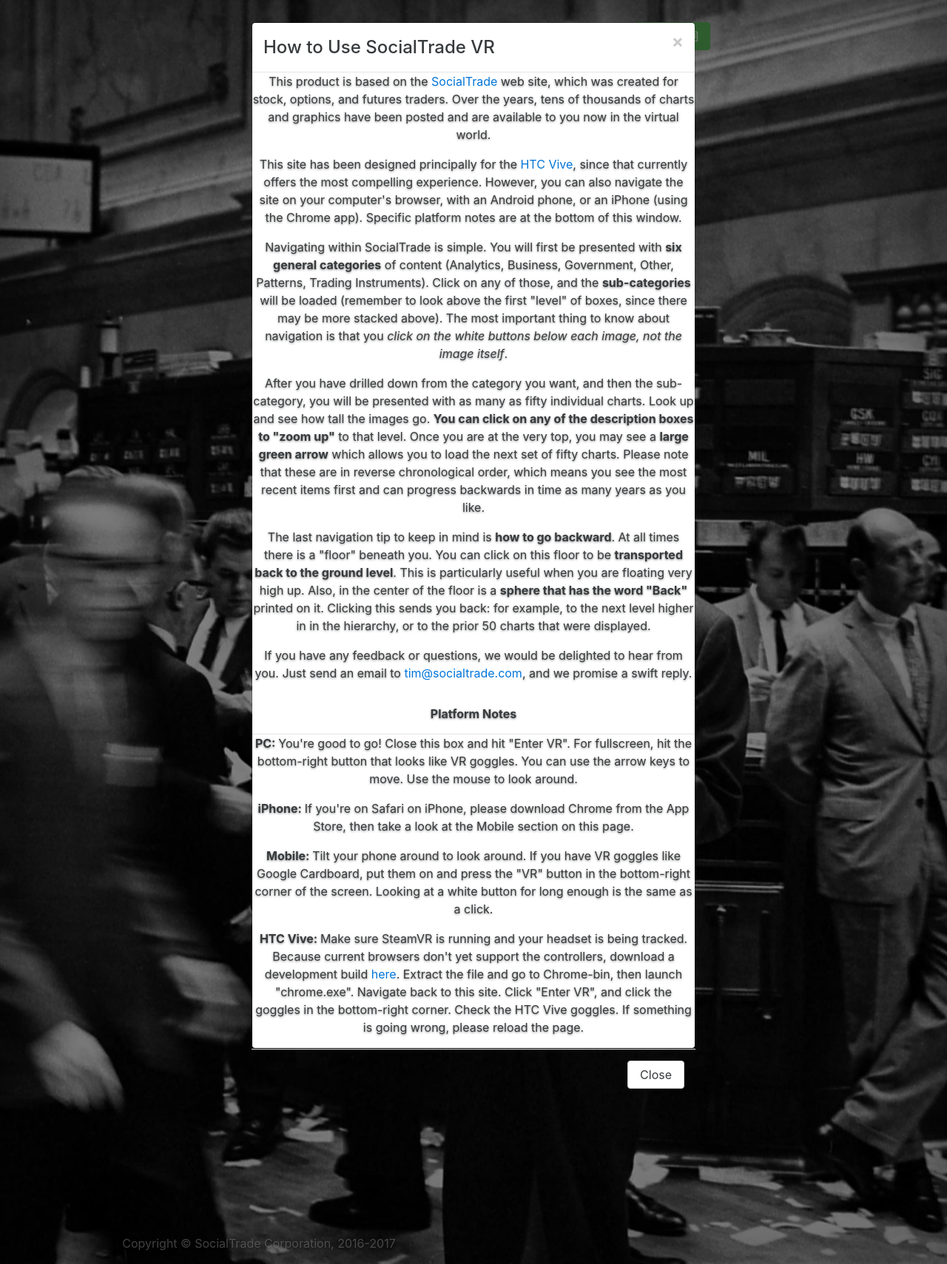
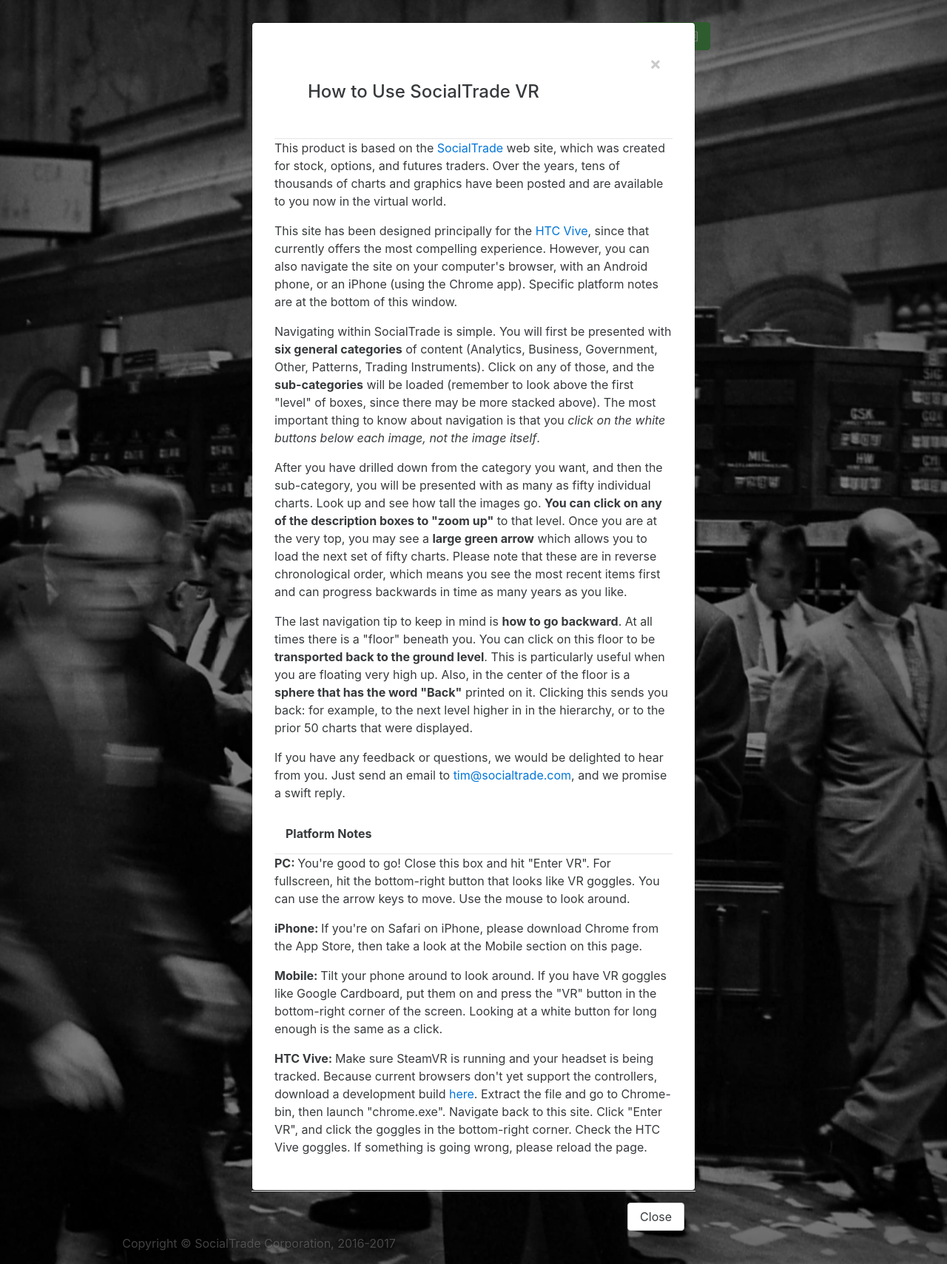
Before and after one commit to ehknight/socialtrade-vr, a Flask app: page / in a window 1280 px wide, after a click on "How To". Shown: the whole page at 74% size. Run offline with Flask 2, Linux system fonts and the light colour scheme; some libraries are stand-ins or nearby versions.

Commit message:
fixed padding issues

```diff
--- a/static/landing-style.css
+++ b/static/landing-style.css
@@ -103,6 +103,7 @@ body {
 .body-text {
     text-align:left;
     text-shadow: none;
+    padding: 30px 30px 30px 30px;
 }
 
 /* Extra markup and styles for table-esque vertical and horizontal centering */
--- a/templates/landing_page.html
+++ b/templates/landing_page.html
@@ -40,7 +40,7 @@
                 <!-- How-to Modal -->
                 <div class="modal" id="howto" tabindex="-1" role="dialog" aria-labelledby="howtoLabel1" aria-hidden="true">
                     <div class="modal-dialog" role="document">
-                        <div class="modal-content">
+                        <div class="modal-content body-text">
                             <div class="modal-header">
                                 <button type="button" class="close" data-dismiss="modal" aria-label="Close">
                                     <span aria-hidden="true">&times;</span>
```
